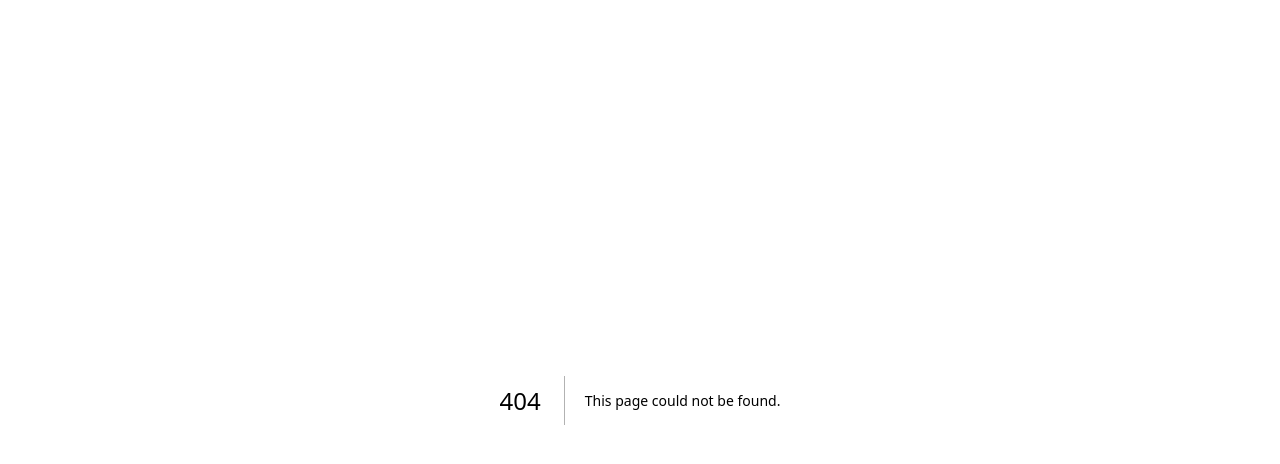
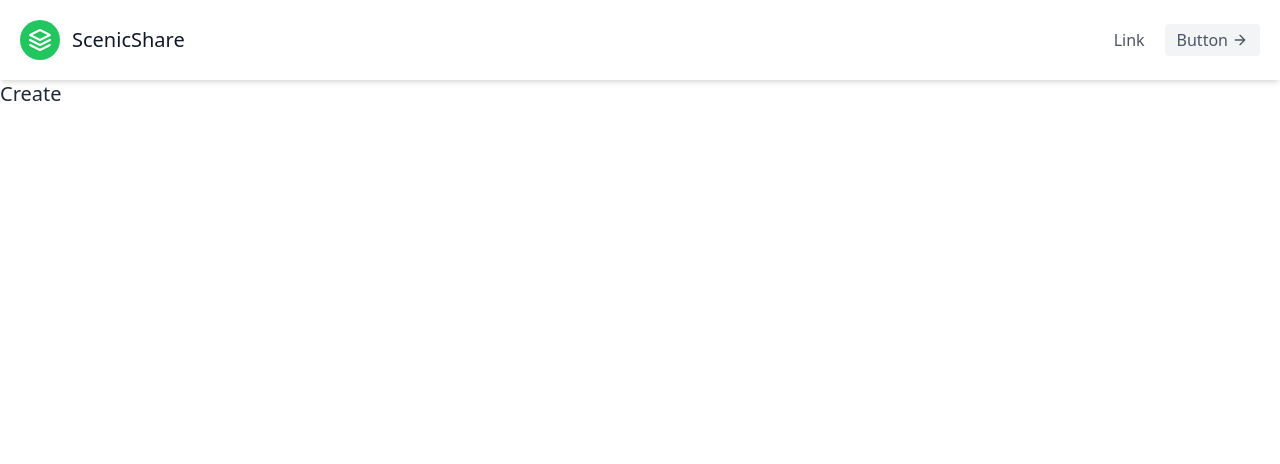
Before and after one commit to mitsu-3s/scenicshare, a Next.js app: page /create in a window 1280 px wide. Before the commit this address had no page. Shown: the top 464 px of the page. Built offline with nearby package versions, Linux system fonts and the light colour scheme.

Commit message:
Add child elements to layout

```diff
--- a/components/Layout.tsx
+++ b/components/Layout.tsx
@@ -12,7 +12,7 @@ interface Scenery {
     updatedAt: Date
 }
 
-const Layout = ({ sceneries = [] }: any) => {
+const Layout = ({ sceneries = [], children }: any) => {
     const ids = sceneries.map((obj: Scenery) => obj.id)
     console.log(ids)
 
@@ -45,7 +45,7 @@ const Layout = ({ sceneries = [] }: any) => {
                             <span className="ml-3 text-xl">ScenicShare</span>
                         </a>
                         <nav className="flex flex-wrap items-center justify-center text-base md:ml-auto">
-                            <Link href="/" legacyBehavior>
+                            <Link href="/create" legacyBehavior>
                                 <a className="mr-5 hover:text-gray-900">Link</a>
                             </Link>
                         </nav>
@@ -65,6 +65,7 @@ const Layout = ({ sceneries = [] }: any) => {
                         </button>
                     </div>
                 </header>
+                <main>{children}</main>
             </div>
         </>
     )
--- /dev/null
+++ b/pages/create.tsx
@@ -0,0 +1,11 @@
+import { Layout } from '@/components/Layout'
+
+const Create = () => {
+    return (
+        <Layout>
+            <h1 className="text-xl font-medium text-gray-800">Create</h1>
+        </Layout>
+    )
+}
+
+export default Create
--- a/pages/index.tsx
+++ b/pages/index.tsx
@@ -13,12 +13,24 @@ export async function getServerSideProps() {
     }
 }
 
-export default function Home({ sceneries = [] }) {
+// export default function Home({ sceneries = [] }) {
+//     return (
+//         <Layout sceneries={sceneries}>
+//             <h1 className="text-xl font-medium text-gray-800">Top-rated places to stay</h1>
+//             <p className="text-gray-500">Explore some of the best places in the world</p>
+//             <div className="mt-8"></div>
+//         </Layout>
+//     )
+// }
+
+const Home = ({ sceneries = [] }) => {
     return (
         <Layout sceneries={sceneries}>
-            <h1 className="text-xl font-medium text-gray-800">Top-rated places to stay</h1>
+            {/* <h1 className="text-xl font-medium text-gray-800">Top-rated places to stay</h1>
             <p className="text-gray-500">Explore some of the best places in the world</p>
-            <div className="mt-8"></div>
+            <div className="mt-8"></div> */}
         </Layout>
     )
 }
+
+export default Home
```
Also changed, not shown: components/Card.tsx (deleted).
